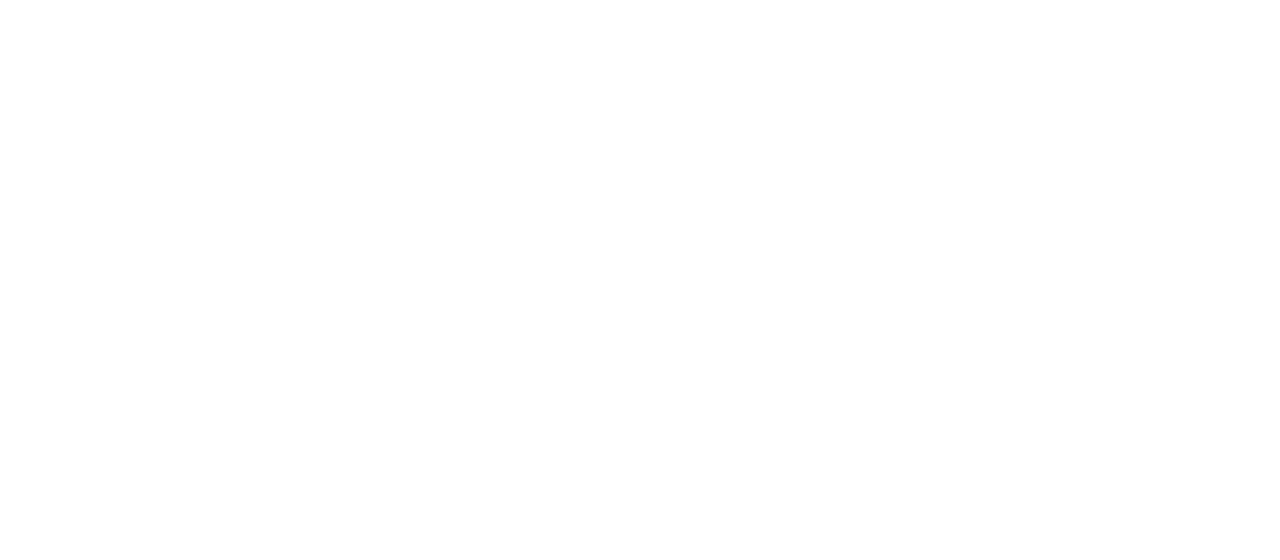
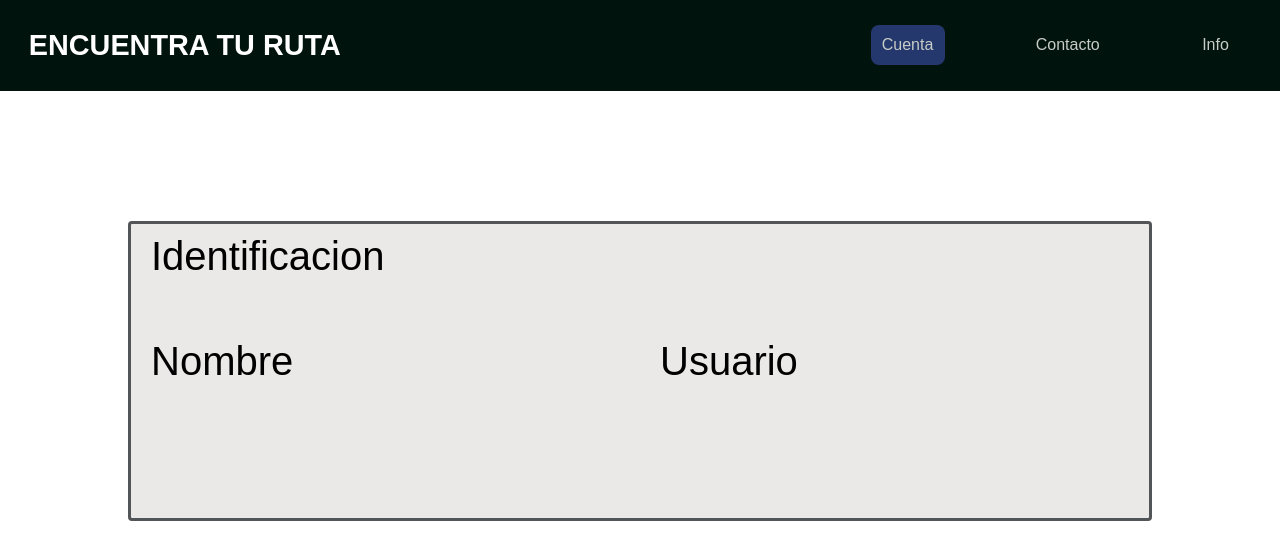
Before and after one commit to MateusLanzoni/ProyectoII, a React (Vite) app in the folder FrontEnd/sitio-web-buses/: page /cuenta in a window 1280 px wide. Before the commit this address had no page. Shown: the top 560 px of the page. Built offline with nearby package versions, Linux system fonts and the light colour scheme.

Commit message:
Cambios a las paginas

```diff
--- a/FrontEnd/sitio-web-buses/src/App.jsx
+++ b/FrontEnd/sitio-web-buses/src/App.jsx
@@ -8,6 +8,8 @@
 import {Home} from './pages/Home'
 import { Register } from './pages/Register'
 import { Login } from './pages/Login'
+import { Cuenta } from './pages/Cuenta'
+
 function App() {
   return(
     <div className='App'>
@@ -20,6 +22,12 @@
         <Route path= '/ppal' element={<Home></Home>}></Route>
         <Route path= '/registro' element={<Register></Register>}></Route>
         <Route path= '/login' element={<Login></Login>}></Route>
+        <Route path= '/login' element={<Login></Login>}></Route>
+        <Route path= '/cuenta' element={<Cuenta></Cuenta>}></Route>
+
+
+
+
 
 
       </Routes>
--- a/FrontEnd/sitio-web-buses/src/pages/Contacto.css
+++ b/FrontEnd/sitio-web-buses/src/pages/Contacto.css
@@ -1,4 +1,4 @@
-.paginaCont{
+ .paginaCont{
     min-height: 100vh;
     background-image: url('FondoSeditrans.jpg') ;
 
--- /dev/null
+++ b/FrontEnd/sitio-web-buses/src/pages/Cuenta.css
@@ -0,0 +1,53 @@
+.layout-cuenta{
+    min-height: 100vh;
+    background-size: cover;
+    background-position: center;
+
+
+
+
+    z-index: -1;
+
+
+
+}
+.cuerpo-cuenta{
+    display: flex;
+    flex-direction: column;
+    align-items: center;
+}
+
+.info-cuenta{
+    display: flex;
+    flex-direction: column;
+    border: 3.5px solid rgb(81, 85, 87);
+    border-radius: 4px;
+    background: rgb(235, 232, 232);
+
+    margin-top: 130px;
+    margin-bottom: 200px;
+    width: 80%;
+    height: 300px;
+
+
+}
+.info-abajo{
+    display: flex;
+
+
+
+}
+.texto-info{
+
+    background: rgb(235, 232, 232);
+    width: 100%;
+    margin-bottom: 50px;
+
+}
+.titulo-info{
+    font-size: 2.5rem;
+    color: black;
+    margin: 10px 10px 10px 10px;
+    text-align: left;
+    padding-left: 10px; /* Adjust this value to suit your design */
+}
--- /dev/null
+++ b/FrontEnd/sitio-web-buses/src/pages/Cuenta.jsx
@@ -0,0 +1,38 @@
+import React from 'react'
+import { Navbar } from './Navbar.jsx'
+import './Cuenta.css'
+
+
+
+export const Cuenta = () => {
+  return (
+    <div className='layout-cuenta'>
+
+
+       <div className='barra-cuenta'>
+            <Navbar></Navbar>
+       </div>
+       <div className='cuerpo-cuenta'>
+            <div className='info-cuenta'>
+                <div className='info-arriba'>
+                    <div className='texto-info'>
+                        <p className='titulo-info'>Identificacion</p>
+                    </div>
+                </div>
+                <div className='info-abajo'>
+                    <div className='texto-info'>
+                        <p className='titulo-info'>Nombre</p>
+                    </div>
+                    <div className='texto-info'>
+                        <p className='titulo-info'>Usuario</p>
+                    </div>
+
+                </div>
+
+            </div>
+       </div>
+
+
+    </div>
+  )
+}
--- a/FrontEnd/sitio-web-buses/src/pages/Login.jsx
+++ b/FrontEnd/sitio-web-buses/src/pages/Login.jsx
@@ -8,6 +8,7 @@
         username:'',
         password:'',
     })
+    axios.defaults.withCredentials = true;
     const navigate = useNavigate();
     const handleSubmit = (event) =>{
         event.preventDefault();
```
Also changed, not shown: FrontEnd/sitio-web-buses/src/pages/Abueno.jsx (added, +26 -0 lines), 1 other file (tests, documents, lock files or other folders).
